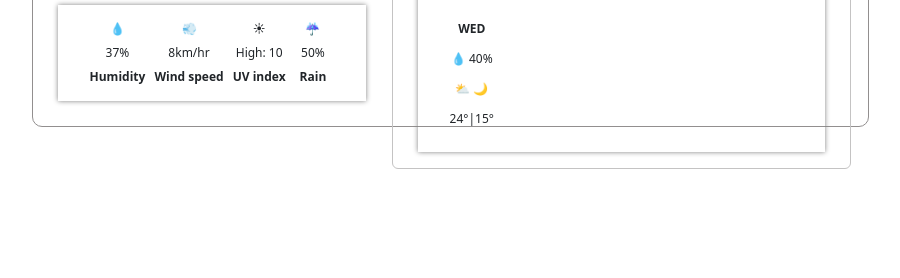
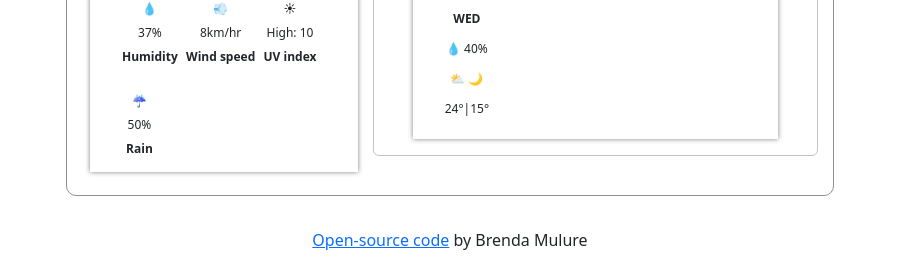
Before and after one commit to mulurebrenda/vanilla-weather-app, a plain HTML site: page index.html in a window 1280 px wide. Shown: the part 522-800 px from the top of the page, without its empty margins (190-1090 px from the left). Drawn offline with nearby package versions, Linux system fonts and the light colour scheme.

Commit message:
updated the html and css

```diff
--- a/index.html
+++ b/index.html
@@ -3,19 +3,15 @@
   <head>
     <meta charset="UTF-8" />
     <meta name="viewport" content="width=device-width, initial-scale=1.0" />
+    <title>Weather App</title>
+    <link rel="stylesheet" href="src/style.css" />
     <link
-      href="https://cdn.jsdelivr.net/npm/bootstrap@5.3.2/dist/css/bootstrap.min.css"
+      href="https://cdn.jsdelivr.net/npm/bootstrap@5.1.3/dist/css/bootstrap.min.css"
       rel="stylesheet"
-      integrity="sha384-T3c6CoIi6uLrA9TneNEoa7RxnatzjcDSCmG1MXxSR1GAsXEV/Dwwykc2MPK8M2HN"
+      integrity="sha384-1BmE4kWBq78iYhFldvKuhfTAU6auU8tT94WrHftjDbrCEXSU1oBoqyl2QvZ6jIW3"
       crossorigin="anonymous"
     />
-    <script
-      src="https://cdn.jsdelivr.net/npm/bootstrap@5.3.2/dist/js/bootstrap.bundle.min.js"
-      integrity="sha384-C6RzsynM9kWDrMNeT87bh95OGNyZPhcTNXj1NW7RuBCsyN/o0jlpcV8Qyq46cDfL"
-      crossorigin="anonymous"
-    ></script>
-    <link rel="stylesheet" href="src/style.css" />
-    <title>Weather App</title>
+    <script src="https://cdn.jsdelivr.net/npm/axios/dist/axios.min.js"></script>
   </head>
   <body>
     <div class="container">
@@ -205,6 +201,12 @@
         </main>
       </div>
     </div>
+    <p id="github-link">
+      <a href="https://github.com/mulurebrenda/weather-app" target="_blank"
+        >Open-source code</a
+      >
+      by Brenda Mulure
+    </p>
     <script src="src/script.js"></script>
   </body>
 </html>
--- a/src/style.css
+++ b/src/style.css
@@ -2,21 +2,21 @@ container {
   display: flex;
 }
 .weather-app {
-  width: 75%;
-  min-width: 480px;
+  width: 48em;
+  min-width: 45em;
   border: 1px solid #928f8f;
   border-radius: 10px;
-  margin: 3em auto;
+  margin: 2em auto;
 }
 main {
   margin: 3%;
-  width: 37%;
+  width: 35%;
 }
 aside {
-  width: 55%;
+  width: 58%;
   border: 1px solid rgb(196, 195, 195);
   border-radius: 6px;
-  padding: 3%;
+  padding: 5%;
   padding-bottom: 0;
   margin: 2%;
   float: right;
```
